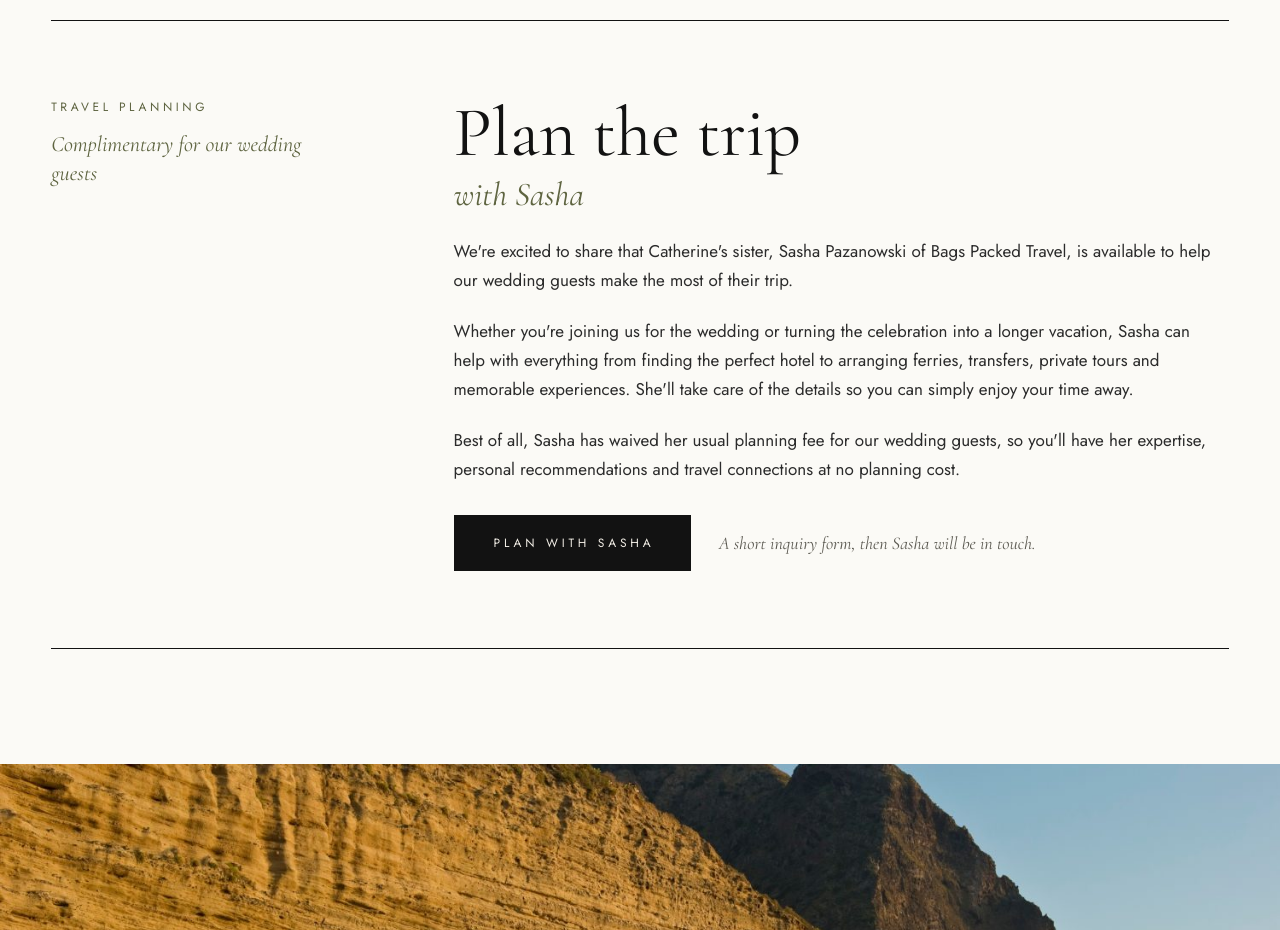
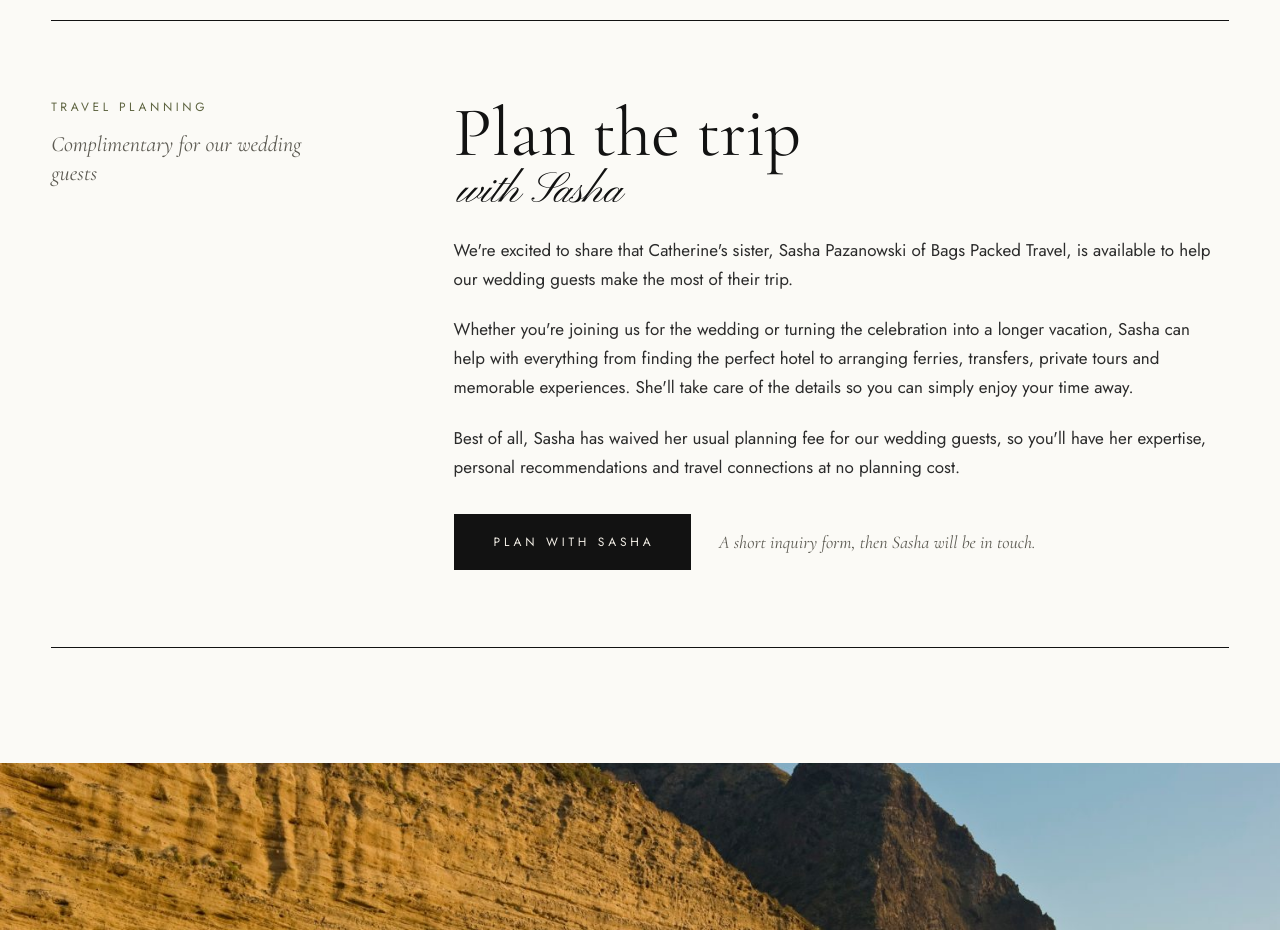
Before and after one commit to Brooke-Alexandra/catherine-greg-wedding, a plain HTML site: page site/index.html in a window 1280 px wide. Shown: the part 7180-8110 px from the top of the page. Drawn offline with nearby package versions, Linux system fonts and the light colour scheme.

Commit message:
Sasha section: match site type and color

```diff
--- a/site/index.html
+++ b/site/index.html
@@ -218,12 +218,12 @@ img{max-width:100%}
 <div style="border-top: 1px solid #121212; border-bottom: 1px solid #121212; padding: clamp(56px, 6vw, 88px) 0; display: flex; flex-wrap: wrap; gap: 32px clamp(40px, 8vw, 140px);">
 <div style="flex: 1 1 220px; max-width: 300px; display: flex; flex-direction: column; gap: 14px;">
 <p style="margin: 0; font-size: 12px; letter-spacing: 0.3em; text-transform: uppercase; color: #5E6440;">Travel planning</p>
-<p style="margin: 0; font-family: 'Cormorant Garamond', Georgia, serif; font-style: italic; font-size: 22px; line-height: 1.35; color: #5E6440;">Complimentary for our wedding guests</p>
+<p style="margin: 0; font-family: 'Cormorant Garamond', Georgia, serif; font-style: italic; font-size: 22px; line-height: 1.35; color: #5C5A52;">Complimentary for our wedding guests</p>
 </div>
 <div style="flex: 999 1 460px; min-width: 0; max-width: 760px; display: flex; flex-direction: column; gap: 22px;">
 <div>
 <h2 style="margin: 0; font-family: 'Cormorant Garamond', Georgia, serif; font-weight: 400; font-size: clamp(44px, 5.5vw, 76px); line-height: 1;">Plan the trip</h2>
-<p style="margin: 6px 0 0; font-family: 'Cormorant Garamond', Georgia, serif; font-style: italic; font-size: clamp(26px, 2.6vw, 34px); color: #5E6440;">with Sasha</p>
+<p style="margin: 2px 0 0 0.1em; font-family: 'Pinyon Script', cursive; font-size: clamp(34px, 3.4vw, 46px); line-height: 1; color: #121212;">with Sasha</p>
 </div>
 <p style="margin: 0; font-size: 17px; line-height: 1.7; color: #2B2B2B;">We're excited to share that Catherine's sister, Sasha Pazanowski of Bags Packed Travel, is available to help our wedding guests make the most of their trip.</p>
 <p style="margin: 0; font-size: 17px; line-height: 1.7; color: #2B2B2B;">Whether you're joining us for the wedding or turning the celebration into a longer vacation, Sasha can help with everything from finding the perfect hotel to arranging ferries, transfers, private tours and memorable experiences. She'll take care of the details so you can simply enjoy your time away.</p>
```
